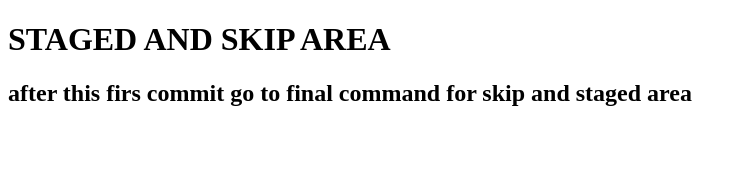
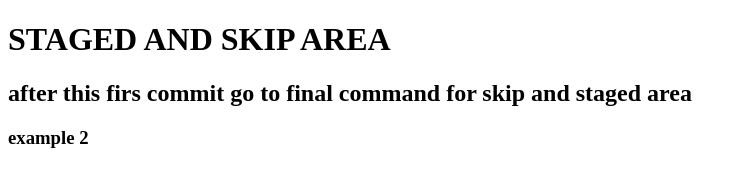
Before and after one commit to prashant2979/skip-staged-area, a plain HTML site: page index.html in a window 1280 px wide. Shown: the whole page, without its empty margins (0-746 px from the left). Drawn offline with Linux system fonts and the light colour scheme.

Commit message:
this second command  for skip staged area

```diff
--- a/index.html
+++ b/index.html
@@ -8,6 +8,7 @@
 <body>
     <H1>STAGED AND SKIP AREA </H1>
     <h2>after this firs commit go to final command for skip and staged area</h2>
+    <h3>example 2</h3>
 
 </body>
 </html>
```
